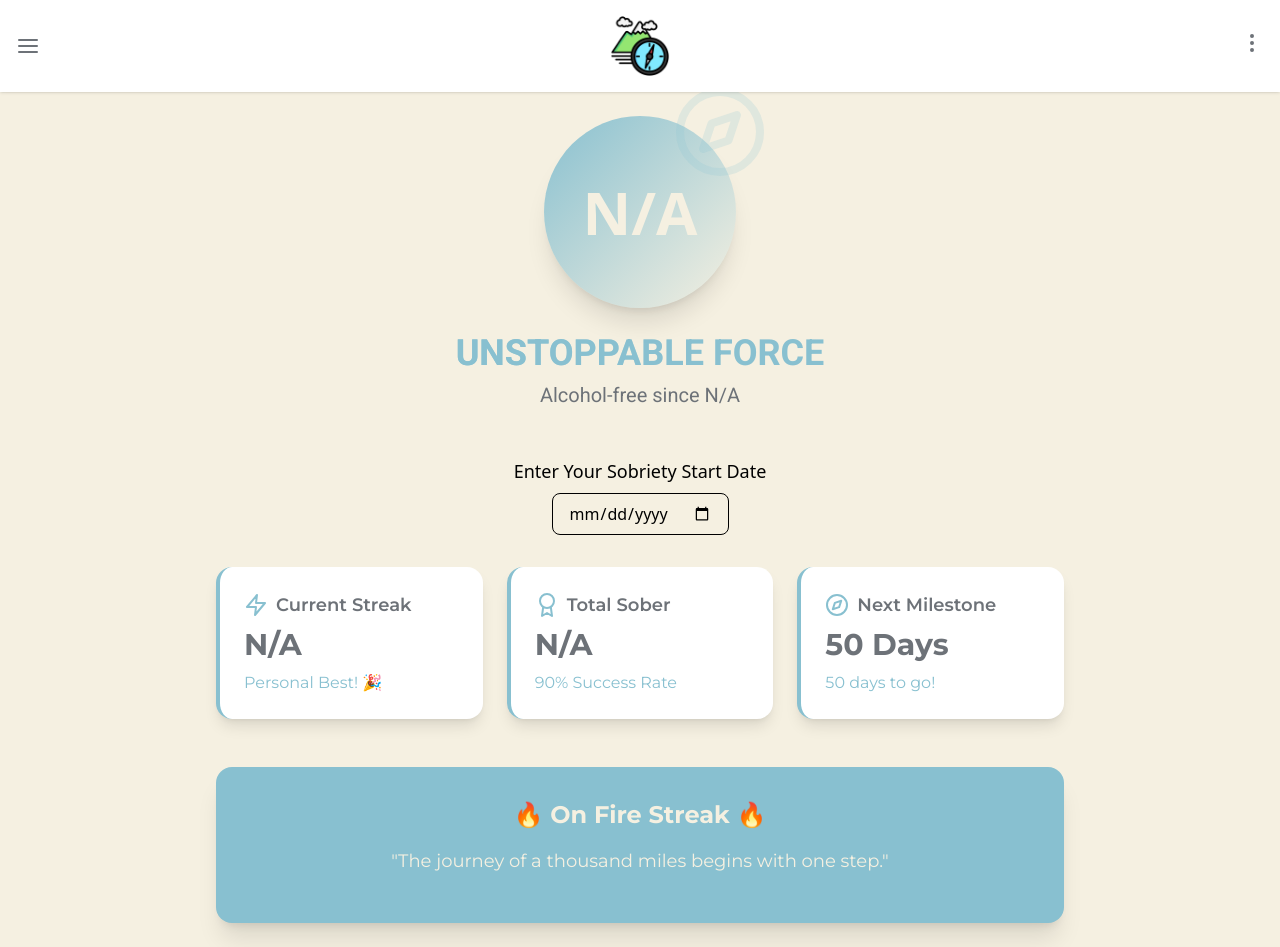
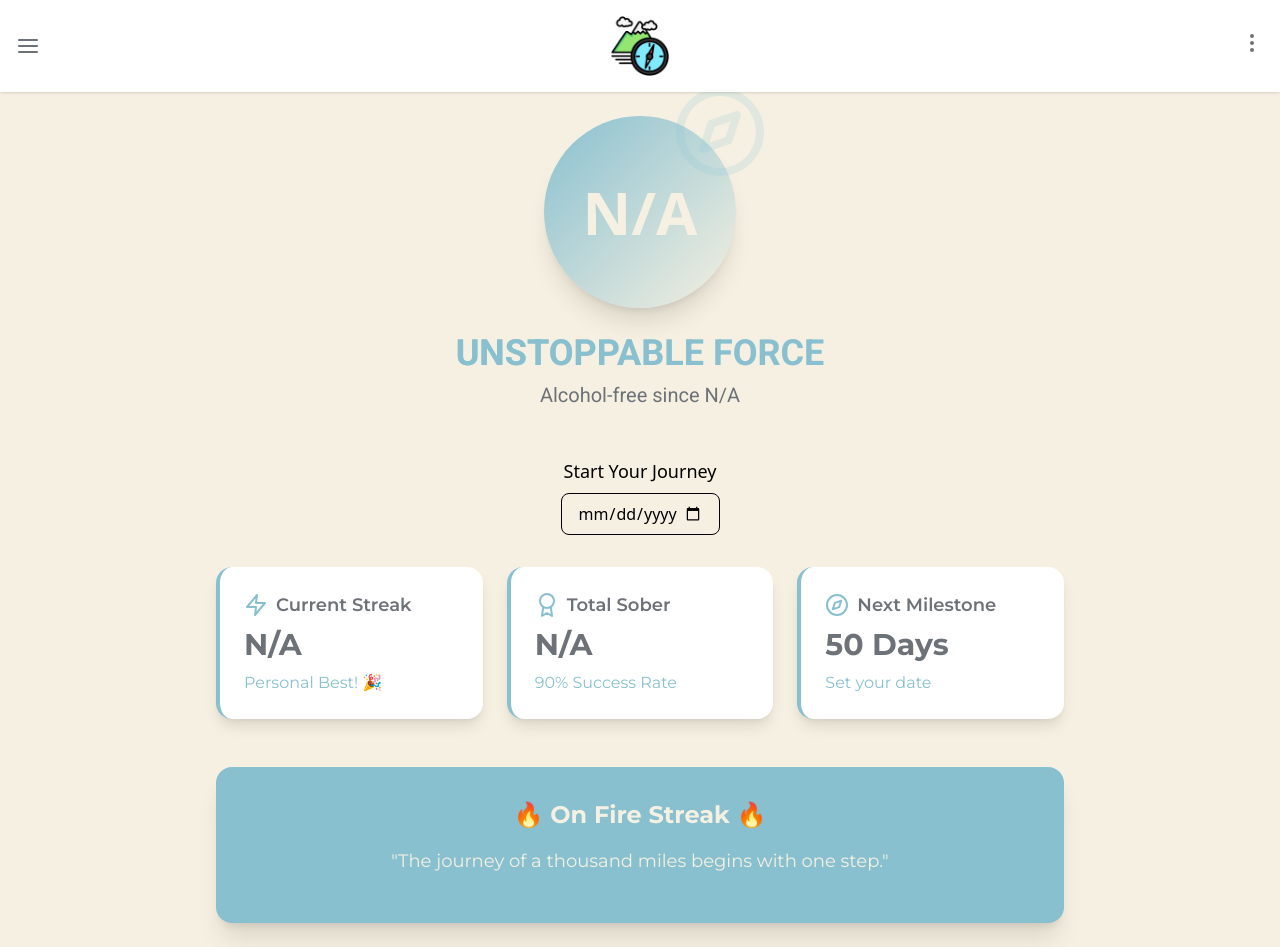
Before and after one commit to rashad3412/sobercompass, a React (Vite) app: page /currentstreak in a window 1280 px wide. Built offline with nearby package versions, Linux system fonts and the light colour scheme.

Commit message:
created local storage update

```diff
--- a/src/components/CurrentStreak.jsx
+++ b/src/components/CurrentStreak.jsx
@@ -1,32 +1,52 @@
-import React from "react";
+import React, { useState, useEffect } from "react";
 import Header from "./Header";
 import { FiZap, FiAward, FiCompass } from "react-icons/fi";
-import { useState } from "react";
 import StatCard from "./StatCard";
 import Motivation from "./Motivation";
 
 const CurrentStreak = () => {
-  const [startDate, setStartDate] = useState(""); // For storing the inputted date
-  const [streakDays, setStreakDays] = useState(null); // For storing calculated streak days
-  const [nextMilestone, setNextMilestone] = useState(50); // Default next milestone in days
-  const [successRate] = useState("90%"); // Hardcoded success rate for now
+  // Initialize state from localStorage
+  const [startDate, setStartDate] = useState(() => {
+    return localStorage.getItem("sobrietyStartDate") || "";
+  });
+  const [streakDays, setStreakDays] = useState(null);
+  const [nextMilestone, setNextMilestone] = useState(50);
+  const [successRate] = useState("90%");
 
-  // Handle the input change and update streak calculation
+  // Calculate and save streak whenever startDate changes
+  useEffect(() => {
+    if (startDate) {
+      const calculateStreak = () => {
+        const start = new Date(startDate);
+        const currentDate = new Date();
+
+        // Normalize both dates to midnight
+        start.setHours(0, 0, 0, 0);
+        currentDate.setHours(0, 0, 0, 0);
+
+        const days = Math.floor((currentDate - start) / (1000 * 60 * 60 * 24));
+        setStreakDays(days);
+
+        // Calculate next milestone
+        const milestone = Math.ceil((days + 1) / 50) * 50;
+        setNextMilestone(milestone);
+
+        // Save to localStorage
+        localStorage.setItem("sobrietyStartDate", startDate);
+      };
+
+      calculateStreak();
+    }
+  }, [startDate]);
+
   const handleDateChange = (event) => {
     const inputDate = event.target.value;
+    // Basic validation - can't select future dates
+    if (new Date(inputDate) > new Date()) {
+      alert("Please select a date that isn't in the future");
+      return;
+    }
     setStartDate(inputDate);
-
-    // Calculate streak days if input is valid
-    if (inputDate) {
-      const start = new Date(inputDate);
-      const currentDate = new Date();
-      const days = Math.floor((currentDate - start) / (1000 * 60 * 60 * 24));
-      setStreakDays(days);
-
-      // Dynamically calculate the next milestone based on streakDays
-      const milestone = Math.ceil(days / 50) * 50; // Example: milestones every 50 days
-      setNextMilestone(milestone + 50); // Set the next milestone
-    }
   };
 
   return (
@@ -61,13 +81,14 @@ const CurrentStreak = () => {
             htmlFor="sobrietyStart"
             className="block text-lg font-medium text-gray-700 mb-2"
           >
-            Enter Your Sobriety Start Date
+            {streakDays === null ? "Start Your Journey" : "Update Your Date"}
           </label>
           <input
             id="sobrietyStart"
             type="date"
             value={startDate}
             onChange={handleDateChange}
+            max={new Date().toISOString().split("T")[0]} // Prevent future dates
             className="py-2 px-4 border border-gray-300 rounded-lg text-gray-700"
           />
         </div>
@@ -90,7 +111,11 @@ const CurrentStreak = () => {
             icon={<FiCompass className="text-teal mr-2 w-6 h-6" />}
             title="Next Milestone"
             value={nextMilestone ? `${nextMilestone} Days` : "N/A"}
-            subText={`${nextMilestone - streakDays} days to go!`}
+            subText={
+              streakDays
+                ? `${nextMilestone - streakDays} days to go!`
+                : "Set your date"
+            }
           />
         </div>
 
--- a/src/components/Header.jsx
+++ b/src/components/Header.jsx
@@ -33,7 +33,7 @@ const Header = () => {
   };
 
   const menuItems = [
-    { to: "/currentstreak", label: "🏆 Current Streak: 27 Days" },
+    { to: "/currentstreak", label: "🏆 Current Streak" },
     { to: "/recoveryresources", label: "📚 Recovery Resources" },
     { to: "/dailycheckin", label: "🧘 Daily Check-In" },
     { to: "/chatscreen", label: "💬 Start New Chat" },
```
